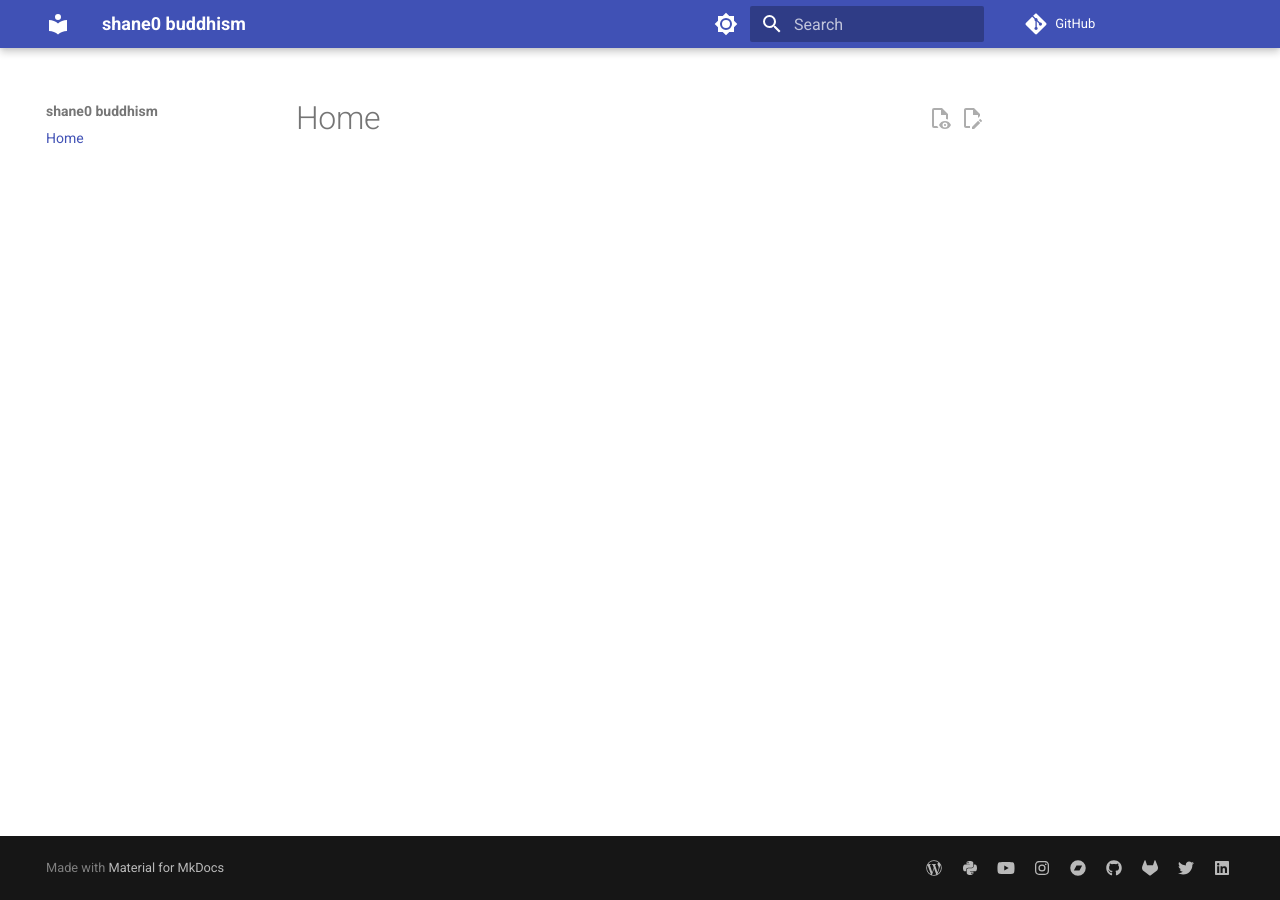
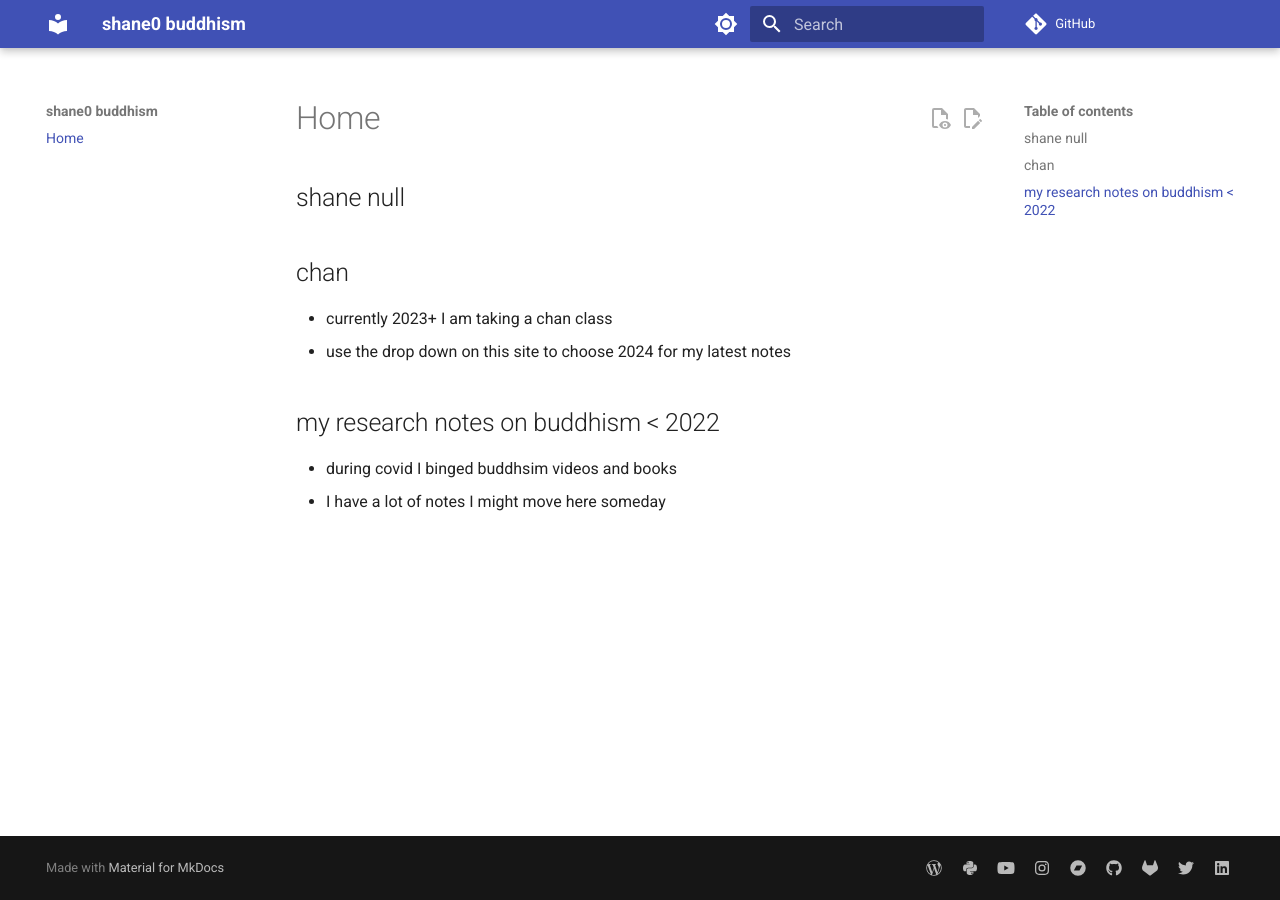
Before and after one commit to shane0/buddhism, an MkDocs documentation site: the page built from docs/index.md, in a window 1280 px wide. Built offline with MkDocs 1.6.1 and Material for MkDocs 9.7.7, drawn with Linux system fonts in a browser that asks for light colours; comment, search, counter and statistics services are not loaded; the version menu is left out.

Commit message:
docs(2022): placeholder for 2022 research notes

```diff
--- a/docs/index.md
+++ b/docs/index.md
@@ -1,2 +1,14 @@
+
+## shane null
+
+## chan
+
+- currently 2023+ I am taking a chan class
+- use the drop down on this site to choose 2024 for my latest notes
+
+## my research notes on buddhism < 2022
+
+- during covid I binged buddhsim videos and books
+- I have a lot of notes I might move here someday
 
 [TAGS]
```
Also changed, not shown: 1 other file.
